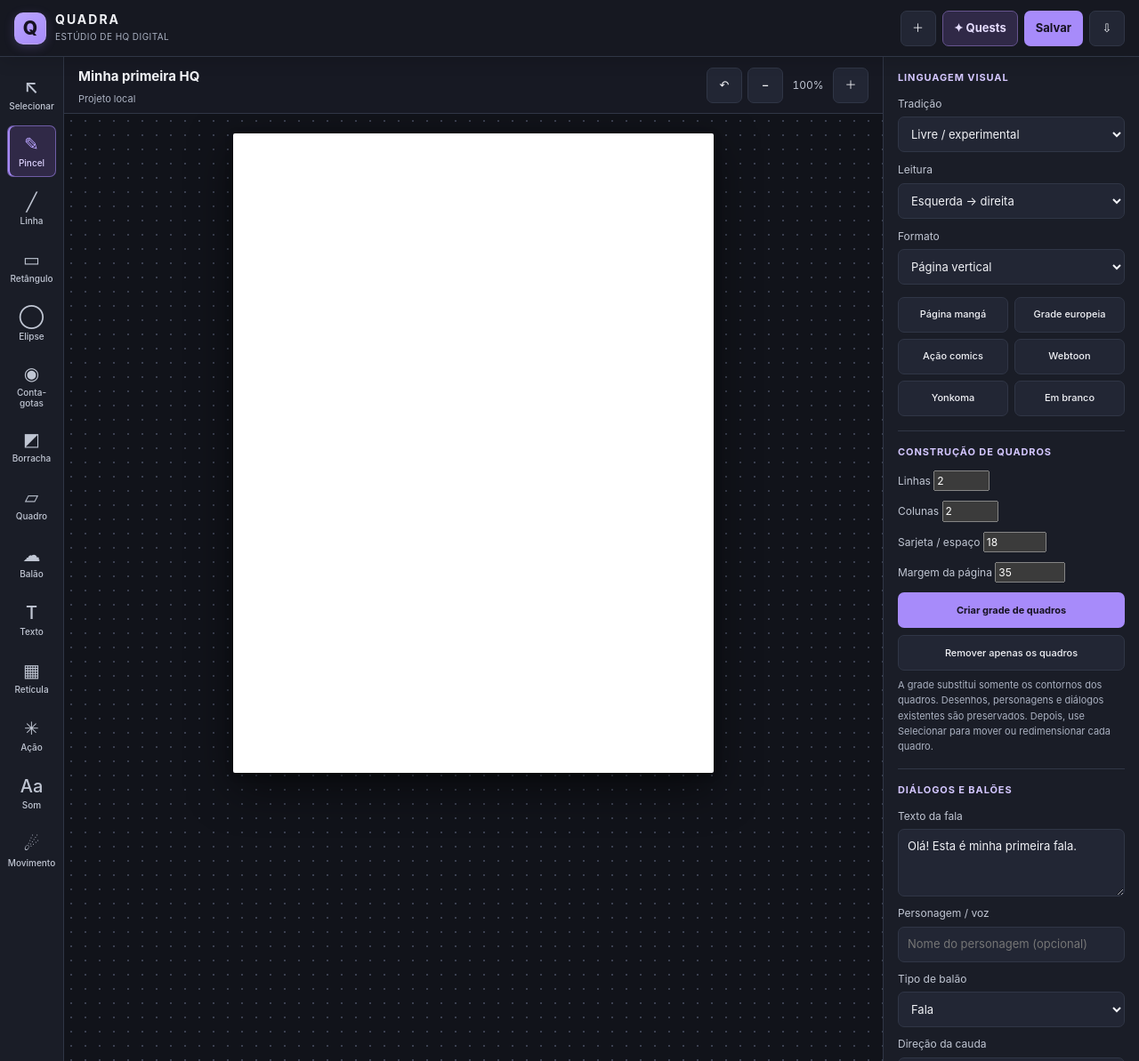
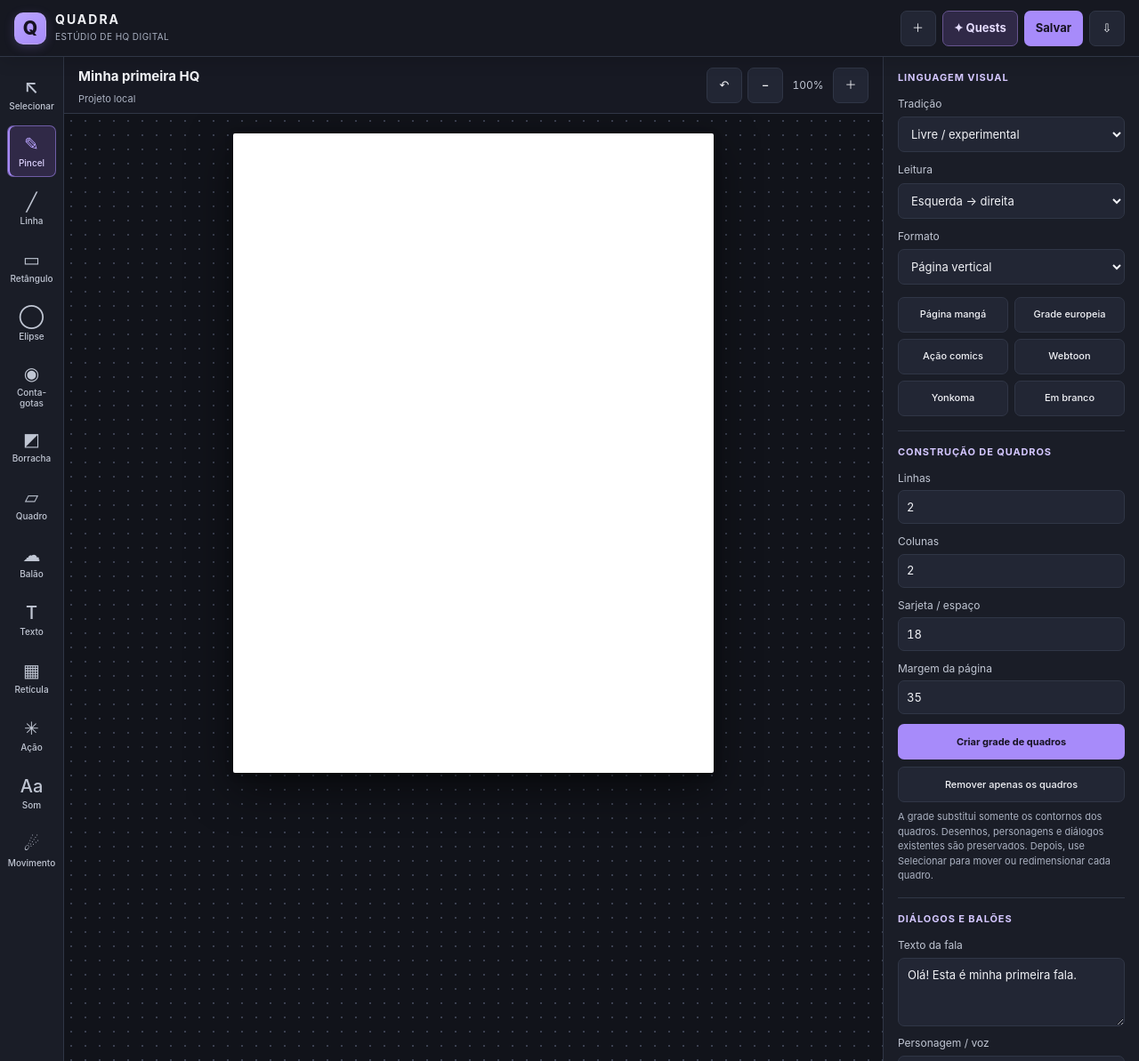
Before and after one commit to MaluquinhoDev/ferramentas-teis-, a website: page index.html in a window 1280 px wide. Shown: the top 1193 px of the page at 89% size. Drawn offline with Linux system fonts and the light colour scheme.

Commit message:
Style panel layout controls

```diff
--- a/styles.css
+++ b/styles.css
@@ -459,3 +459,24 @@
     *, *::before, *::after { scroll-behavior: auto !important; transition-duration: .01ms !important; animation-duration: .01ms !important; }
   }
 }
+
+
+/* Panel workshop — compact controls for page composition. */
+.panel-workshop input[type="number"] {
+  display: block;
+  width: 100%;
+  min-height: 38px;
+  margin-top: 5px;
+  padding: 7px 9px;
+  border: 1px solid var(--line);
+  border-radius: var(--radius-sm);
+  background: var(--surface-2);
+  color: var(--text);
+  font-size: 13px;
+  font-variant-numeric: tabular-nums;
+}
+.panel-workshop .hint {
+  color: var(--muted);
+  font-size: 11px;
+  line-height: 1.5;
+}
```
